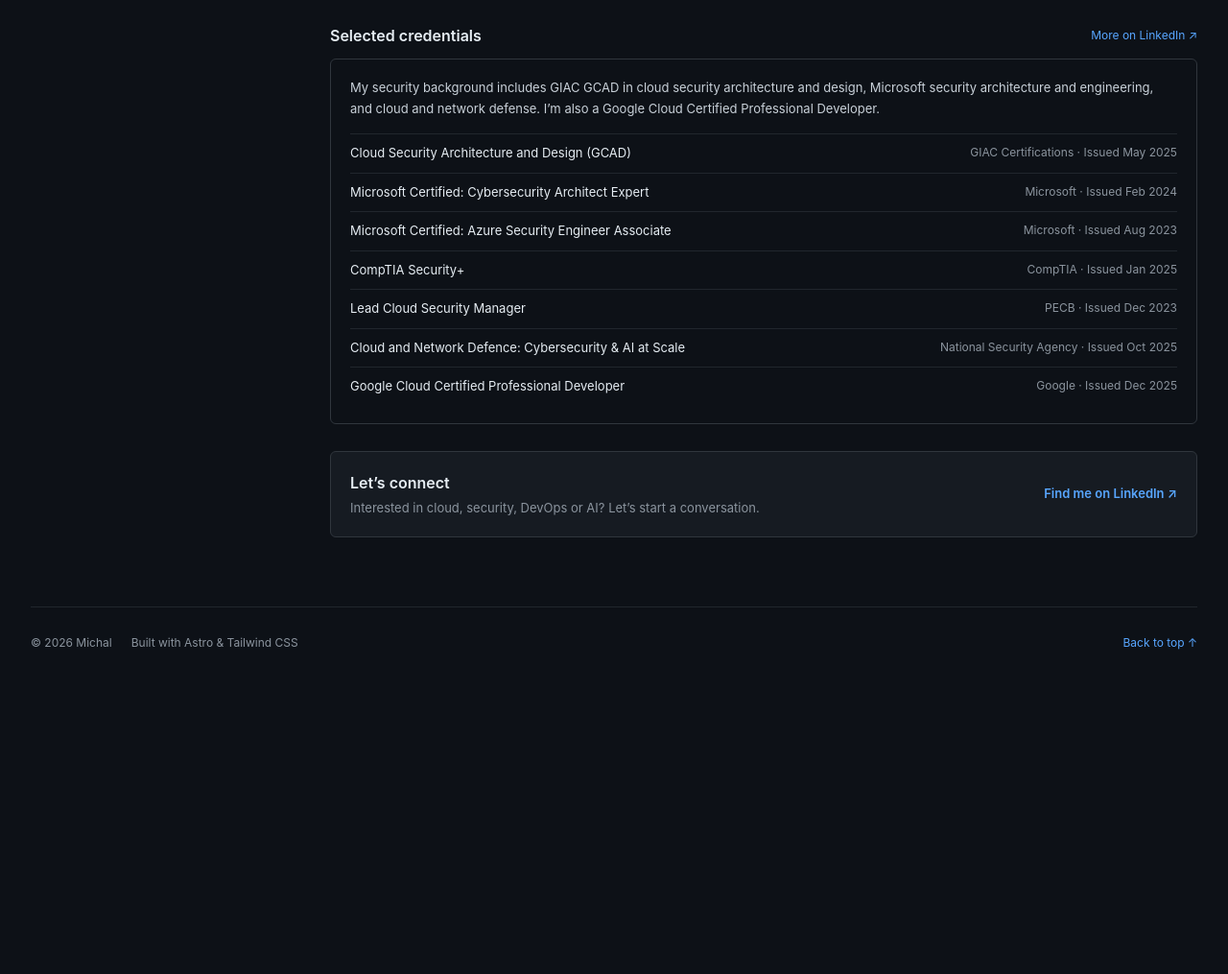
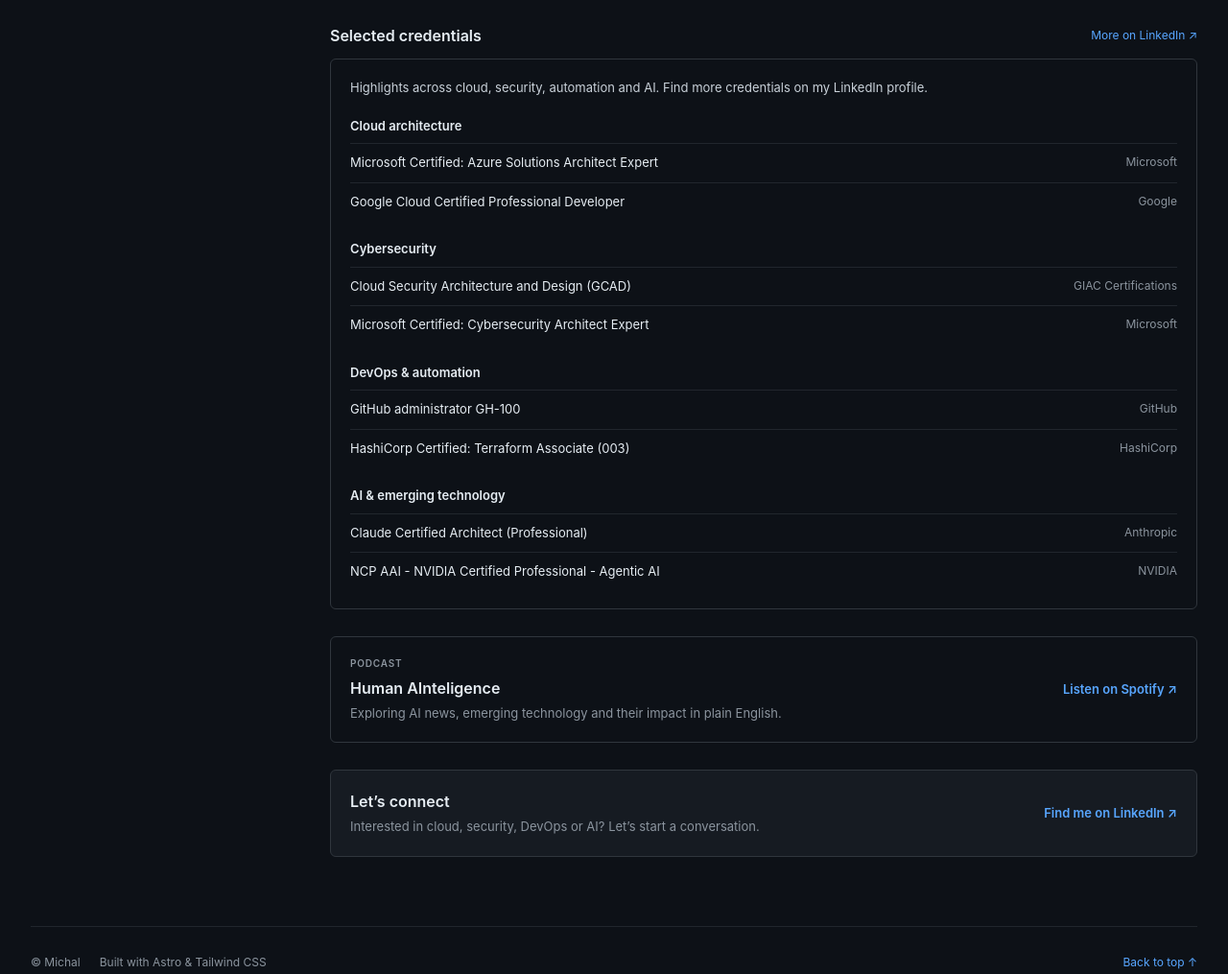
Before and after one commit to diegocrew/Michal, an Astro site: page / in a window 1280 px wide. Shown: the part 1133-2148 px from the top of the page at 96% size. Before the commit the page ends 1852 px from the top, so only its background shows below. Built offline with nearby package versions, Linux system fonts and the light colour scheme; Astro itself is replaced by a stand-in of ours.

Commit message:
feat: update credentials section and add podcast information

```diff
--- a/src/pages/index.astro
+++ b/src/pages/index.astro
@@ -30,14 +30,35 @@ const skills = [
   },
 ];
 
-const credentials = [
-  { title: 'Cloud Security Architecture and Design (GCAD)', issuer: 'GIAC Certifications', date: 'May 2025' },
-  { title: 'Microsoft Certified: Cybersecurity Architect Expert', issuer: 'Microsoft', date: 'Feb 2024' },
-  { title: 'Microsoft Certified: Azure Security Engineer Associate', issuer: 'Microsoft', date: 'Aug 2023' },
-  { title: 'CompTIA Security+', issuer: 'CompTIA', date: 'Jan 2025' },
-  { title: 'Lead Cloud Security Manager', issuer: 'PECB', date: 'Dec 2023' },
-  { title: 'Cloud and Network Defence: Cybersecurity & AI at Scale', issuer: 'National Security Agency', date: 'Oct 2025' },
-  { title: 'Google Cloud Certified Professional Developer', issuer: 'Google', date: 'Dec 2025' },
+const credentialGroups = [
+  {
+    name: 'Cloud architecture',
+    credentials: [
+      { title: 'Microsoft Certified: Azure Solutions Architect Expert', issuer: 'Microsoft' },
+      { title: 'Google Cloud Certified Professional Developer', issuer: 'Google' },
+    ],
+  },
+  {
+    name: 'Cybersecurity',
+    credentials: [
+      { title: 'Cloud Security Architecture and Design (GCAD)', issuer: 'GIAC Certifications' },
+      { title: 'Microsoft Certified: Cybersecurity Architect Expert', issuer: 'Microsoft' },
+    ],
+  },
+  {
+    name: 'DevOps & automation',
+    credentials: [
+      { title: 'GitHub administrator GH-100', issuer: 'GitHub' },
+      { title: 'HashiCorp Certified: Terraform Associate (003)', issuer: 'HashiCorp' },
+    ],
+  },
+  {
+    name: 'AI & emerging technology',
+    credentials: [
+      { title: 'Claude Certified Architect (Professional)', issuer: 'Anthropic' },
+      { title: 'NCP AAI - NVIDIA Certified Professional - Agentic AI', issuer: 'NVIDIA' },
+    ],
+  },
 ];
 ---
 
@@ -74,6 +95,7 @@ const credentials = [
           <li><span aria-hidden="true">⌘</span> Cloud architecture &amp; security</li>
           <li><span aria-hidden="true">↗</span> <a href="https://github.com/diegocrew">github.com/diegocrew</a></li>
           <li><span aria-hidden="true">↗</span> <a href="https://www.linkedin.com/in/michalmikusik/">LinkedIn</a></li>
+          <li><span aria-hidden="true">↗</span> <a href="https://open.spotify.com/show/52EEA7yUHf3aYatcFCTBhK">Human AInteligence podcast</a></li>
         </ul>
         <div class="profile-focus">
           <h2>Focus</h2>
@@ -126,16 +148,30 @@ const credentials = [
         <section class="credentials-section" aria-labelledby="credentials-title">
           <div class="section-title"><h2 id="credentials-title">Selected credentials</h2><a href="https://www.linkedin.com/in/michalmikusik/details/certifications/">More on LinkedIn ↗</a></div>
           <div class="credentials panel">
-            <p>My security background includes GIAC GCAD in cloud security architecture and design, Microsoft security architecture and engineering, and cloud and network defense. I’m also a Google Cloud Certified Professional Developer.</p>
+            <p>Highlights across cloud, security, automation and AI. Find more credentials on my LinkedIn profile.</p>
+            {credentialGroups.map((group) => (
+              <div class="credential-group">
+                <h3>{group.name}</h3>
                 <ul>
-              {credentials.map((credential) => (
+                  {group.credentials.map((credential) => (
                     <li>
                       <span>{credential.title}</span>
-                  <span>{credential.issuer} · Issued {credential.date}</span>
+                      <span>{credential.issuer}</span>
                     </li>
                   ))}
                 </ul>
               </div>
+            ))}
+          </div>
+        </section>
+
+        <section class="podcast panel" aria-labelledby="podcast-title">
+          <div>
+            <p class="podcast-label">PODCAST</p>
+            <h2 id="podcast-title">Human AInteligence</h2>
+            <p>Exploring AI news, emerging technology and their impact in plain English.</p>
+          </div>
+          <a href="https://open.spotify.com/show/52EEA7yUHf3aYatcFCTBhK">Listen on Spotify <span aria-hidden="true">↗</span></a>
         </section>
 
         <section id="connect" class="connect panel" aria-labelledby="connect-title">
@@ -148,6 +184,6 @@ const credentials = [
       </main>
     </div>
 
-    <footer><span>© {new Date().getFullYear()} Michal</span><span>Built with Astro &amp; Tailwind CSS</span><a href="#top">Back to top ↑</a></footer>
+    <footer><span>© Michal</span><span>Built with Astro &amp; Tailwind CSS</span><a href="#top">Back to top ↑</a></footer>
   </body>
 </html>
--- a/src/styles/global.css
+++ b/src/styles/global.css
@@ -80,9 +80,16 @@ h1, h2, h3, p { margin: 0; }
 .section-title > a { font-size: 12px; }
 .credentials { padding: 18px 20px; }
 .credentials > p { color: #c9d1d9; font-size: 13px; line-height: 1.7; }
-.credentials ul { margin: 15px 0 0; padding: 0; list-style: none; }
+.credential-group { margin-top: 20px; }
+.credential-group h3 { margin-bottom: 8px; color: #e6edf3; font-size: 13px; font-weight: 600; }
+.credentials ul { margin: 0; padding: 0; list-style: none; }
 .credentials li { display: flex; justify-content: space-between; gap: 12px 20px; padding: 10px 0; border-top: 1px solid #21262d; font-size: 13px; }
 .credentials li span:last-child { flex-shrink: 0; color: #8b949e; font-size: 12px; text-align: right; }
+.podcast { display: flex; justify-content: space-between; align-items: center; gap: 20px; margin-top: 28px; padding: 20px; }
+.podcast-label { color: #8b949e; font-size: 10px; font-weight: 600; letter-spacing: .08em; }
+.podcast h2 { margin-top: 6px; font-size: 16px; font-weight: 600; }
+.podcast h2 + p { margin-top: 5px; color: #8b949e; font-size: 13px; }
+.podcast > a { flex-shrink: 0; font-size: 13px; font-weight: 600; }
 .connect { display: flex; justify-content: space-between; align-items: center; gap: 20px; margin-top: 28px; padding: 20px; background: #161b22; scroll-margin-top: 20px; }
 .connect p { margin-top: 5px; color: #8b949e; font-size: 13px; }
 .connect > a { flex-shrink: 0; font-size: 13px; font-weight: 600; }
@@ -114,7 +121,7 @@ footer a { margin-left: auto; }
   .skill-card { min-height: 140px; }
   .credentials li { flex-direction: column; gap: 3px; }
   .credentials li span:last-child { text-align: left; }
-  .connect { align-items: flex-start; flex-direction: column; }
+  .connect, .podcast { align-items: flex-start; flex-direction: column; }
   footer { margin-inline: 20px; }
 }
 
```
Lines whose indentation alone changed are shown as unchanged.
